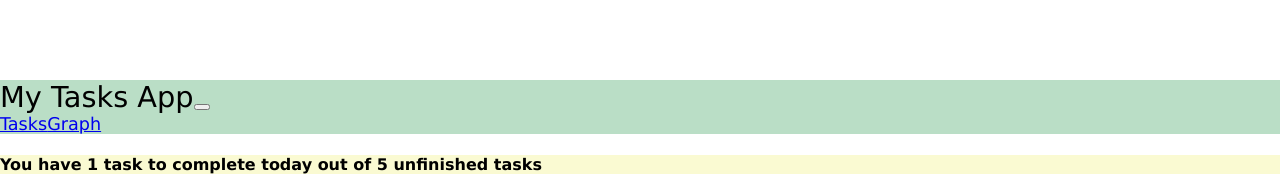
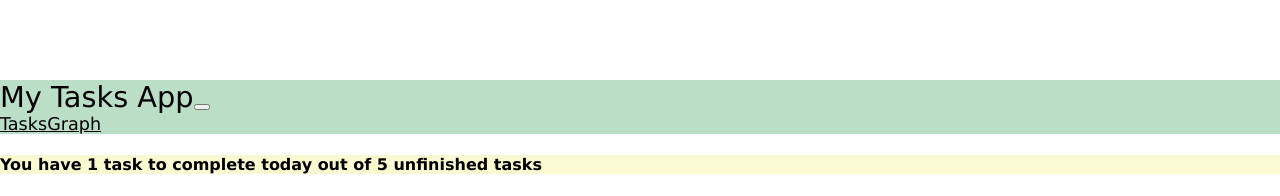
Before and after one commit to smbryar/todo_react_application, a React (Create React App) app: page / in a window 1280 px wide. Shown: the top 196 px of the page. Built offline with nearby package versions, Linux system fonts and the light colour scheme; the HTML template or start-up script is replaced by a standard one.

Commit message:
Style header links

```diff
--- a/src/Header/Header.css
+++ b/src/Header/Header.css
@@ -8,4 +8,16 @@
 
 .navlink--my-tasks-app {
     font-size: 1.1em;
+    color: black;
 }
+
+.navlink--my-tasks-app:hover {
+    color: slategray;
+    text-decoration: none;
+}
+
+.navlink--my-tasks-app:active {
+    color: slategray;
+    text-shadow: 1px 1px white;
+    text-decoration: none;
+}
```
